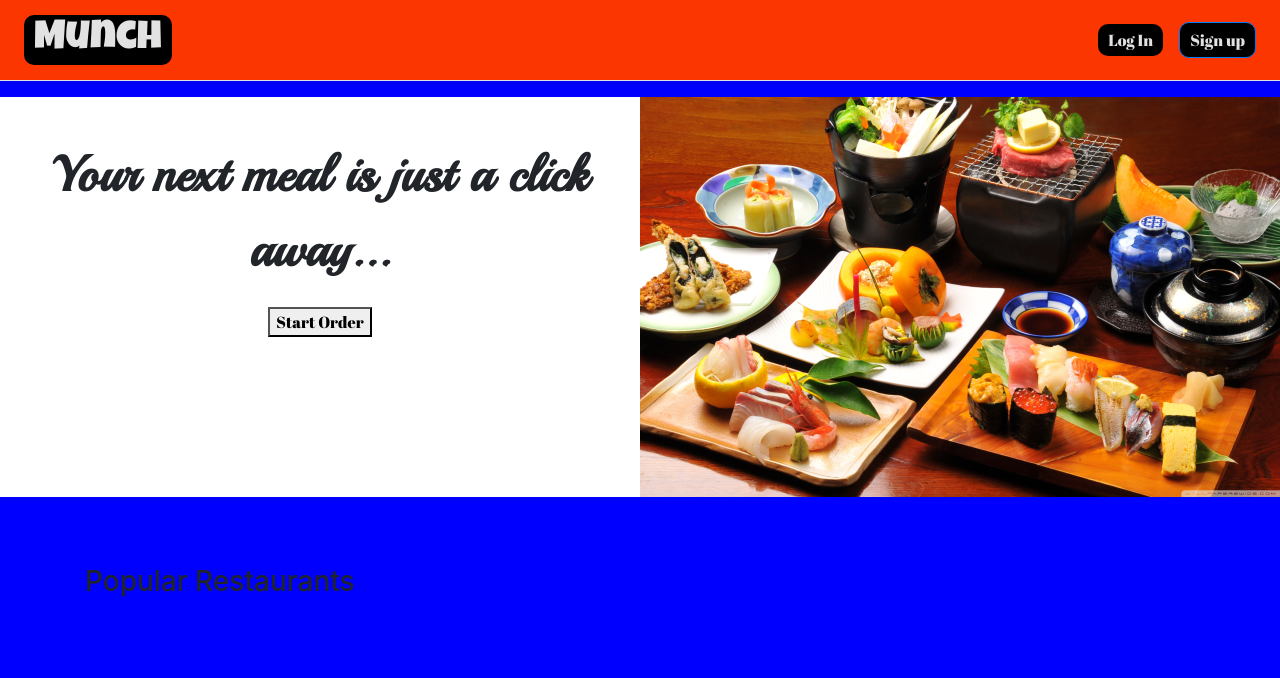
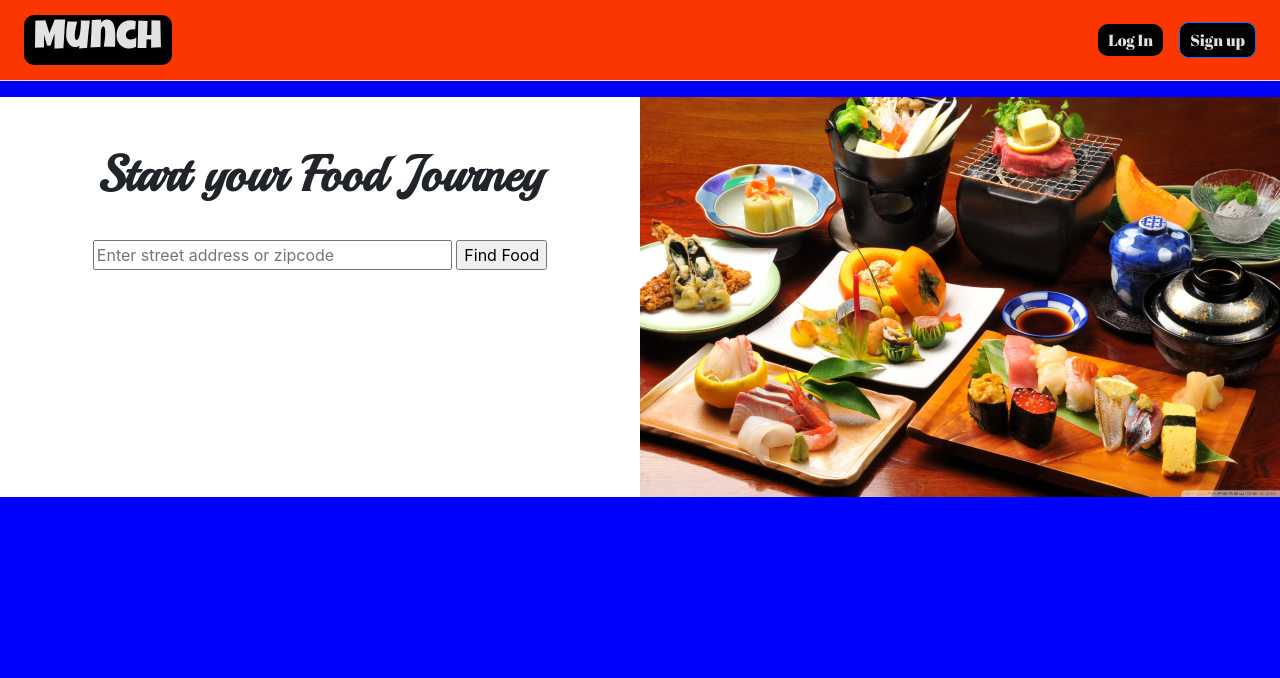
Before and after one commit to t-doan/munch-project, a Django app: page /auth/customersignup/address in a window 1280 px wide. Shown: the top 678 px of the page. Run offline with Django 3.2, Linux system fonts and the light colour scheme; some libraries are stand-ins or nearby versions.

Commit message:
Added home page address search bar

```diff
--- a/portfolio/urls.py
+++ b/portfolio/urls.py
@@ -34,6 +34,7 @@ urlpatterns = [
     path('restaurant/<int:restaurant_id>', views.restaurantView, name='restaurantView'),
     path('auth/user-profile/delete/<int:address_id>', views.delete_address, name='delete_address'),
     path('auth/user-profile/edit_cuisine/<int:customer_id>', views.edit_cuisine, name='edit_cuisine'),
+    path('dashboard', views.load_dashboard, name='load_dashboard')
 ]
 
 urlpatterns += static(settings.STATIC_URL, document_root=settings.STATIC_ROOT)
--- a/tables/admin.py
+++ b/tables/admin.py
@@ -1,8 +1,8 @@
 from django.contrib import admin
 from .models import (Address, Item, Customer, Customer_Address,
- Customer_Payment, Customer_Cuisine, Cuisine,
- Item_Cuisine, Menu, Payment, Restaurant, Restaurant_Cuisine, Review)
- # Customer_Style_Preference, Food_Style, Item_Style, Restaurant_Style)
+Customer_Payment, Customer_Cuisine, Cuisine,
+Item_Cuisine, Menu, Payment, Restaurant, Restaurant_Cuisine, Review)
+# Customer_Style_Preference, Food_Style, Item_Style, Restaurant_Style)
 
 # Register your models here.
 admin.site.register(Address)
--- a/tables/templates/tables/home.html
+++ b/tables/templates/tables/home.html
@@ -1,22 +1,33 @@
 {% extends 'tables/base.html' %}
 {% block content %}
+{% load static %}
 
 <div class="dashboard">
   <div class="pricing-header text-center">
     <div class="ordering">
-      <p class="lead">Your next meal is just a click away...</p>
-      <a href="{% url 'join' %}"><button type="button" class="standardButton">Start Order</button></a>
+      <form action="{% url 'load_dashboard' %}" method="post">
+        {% csrf_token %}
+        <label for="search_address"><p>Start your Food Journey</p></label><br>
+        <input type="text" name="search_address" value="" placeholder="Enter street address or zipcode" size="30">
+        <input type="submit" name="enter_address_btn" value="Find Food" class="standardButton">
+      </form>
     </div>
     <div class="ordering">
-      {% load static %}
       <img src="{% static 'images/homepage2.jpg' %}" class="img-fluid" alt="Munch">
     </div>
   </div>
 
-  <div class="album py-5">
+  <!-- <div class="container">
+    <form action="load_dashboard" method="post">
+      <label for="search_address">Enter an address to see nearby restaurants: </label><br>
+      <input type="text" name="search_address" value=""><br>
+      <input type="submit" name="enter_address_btn" value="Search">
+    </form>
+  </div> -->
+
+  <!-- <div class="album py-5">
     <div class="container">
-          <h3 class="underline">Popular Restaurants</h3>
-          <br>
+      <h3 class="underline">Popular Restaurants</h3><br>
       <div class="row">
         {% for restaurant in restaurants.all %}
         <div class="col-md-4">
@@ -30,10 +41,6 @@
         {% endfor %}
       </div>
     </div>
-  </div>
-  <!-- <div class="container">
-    <h2> Visitor Counts </h2>
-  <p>You have visited this page {{ num_visits }}{% if num_visits == 1 %} time{% else %} times{% endif %}.</p>
   </div> -->
 <br><br><br><br>
 </div>
--- a/tables/templates/tables/restaurant_view.html
+++ b/tables/templates/tables/restaurant_view.html
@@ -7,8 +7,7 @@
   <h1>{{ restaurant.name }}</h1>
   <h6>Location: {{ restaurant.address }}</h6>
   <h6>Phone Number: {{ restaurant.phone_number }}</h6>
-    <h6>{{ cuisines_str }}</h6>
-    <br>
+  <h6>{{ cuisines_str }}</h6><br>
   {% for i in i_amt %}
   <h3>{{ menu_names|index:i }}</h3>
   <div class="album py-5">
--- a/tables/views.py
+++ b/tables/views.py
@@ -14,25 +14,22 @@ from .models import Address, Customer, Customer_Address, Restaurant_Cuisine
 stripe.api_key = config('STRIPE_API_KEY')
 gmaps = googlemaps.Client(key=config('GOOGLE_API_KEY'))
 
-# Create your views here.
 def home(request):
-    # TEST CODE FOR GOOGLE MAPS API
-    my_dist = gmaps.distance_matrix('1331 E Louisa Ave, West Covina', '521 Timberline Dr, Azusa', units='imperial')['rows'][0]['elements'][0]
-    print(my_dist)
-    print(type(my_dist))
-    # dist_dict = my_dist['distance']
+    return render (request, 'tables/home.html')
+
+def load_dashboard(request):
+    address_str = request.POST.get('search_address')
+    print(address_str)
+    # Need to loop through each restaurant
+    my_dist = gmaps.distance_matrix(address_str, '521 Timberline Dr, Azusa', units='imperial')['rows'][0]['elements'][0]
     dist_text = my_dist['distance']['text']
-    print(dist_text)
-    ####
+    print('Distance:' + dist_text)
     restaurants = Restaurant.objects
-    # num_visits = request.session.get('num_visits', 0)
-    # request.session['num_visits'] = num_visits + 1
-
     context = {
-    # 'num_visits': num_visits,
     'restaurants':restaurants,
     }
-    return render (request, 'tables/home.html',context = context)
+    return render(request, 'tables/dashboard.html', context = context)
+
 
 def restaurantView(request, restaurant_id):
     restaurant = Restaurant.objects.get(pk = restaurant_id)
@@ -181,7 +178,6 @@ def edit_address(request, address_id):
 def edit_cuisine(request, customer_id):
     customer = Customer.objects.get(id=customer_id)
     if request.method == 'POST':
-        print(request.POST)
         all_cuisines = Cuisine.objects.all()
         for item in all_cuisines:
             if request.POST.get('c' + str(item.id)) == 'clicked':
```
Also changed, not shown: tables/models.py (+0 -40 lines), tables/templates/tables/dashboard.html (added, +23 -0 lines), tables/templates/account/add_address.html (indentation only), tables/templates/account/edit_address.html (indentation only), tables/templates/account/edit_cuisine.html (indentation only), tables/templates/account/edit_customer.html (indentation only), tables/templates/account/user-profile.html (indentation only), tables/templates/registration/address.html (indentation only), tables/templates/registration/customer-registration.html (indentation only), tables/templates/registration/login.html (indentation only), tables/templates/registration/signup.html (indentation only), tables/templates/tables/base.html (indentation only). Lines whose indentation alone changed are shown as unchanged.
